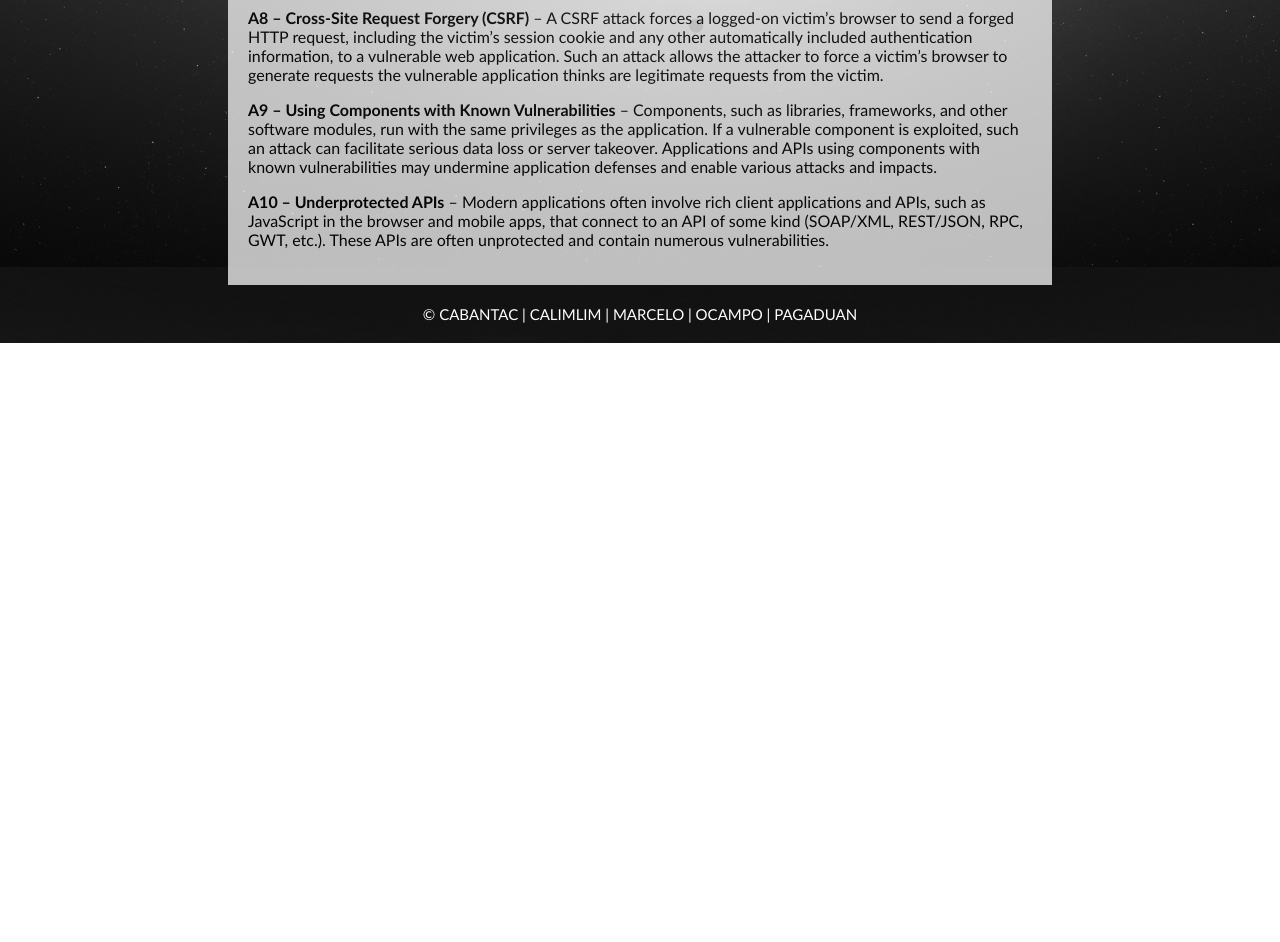
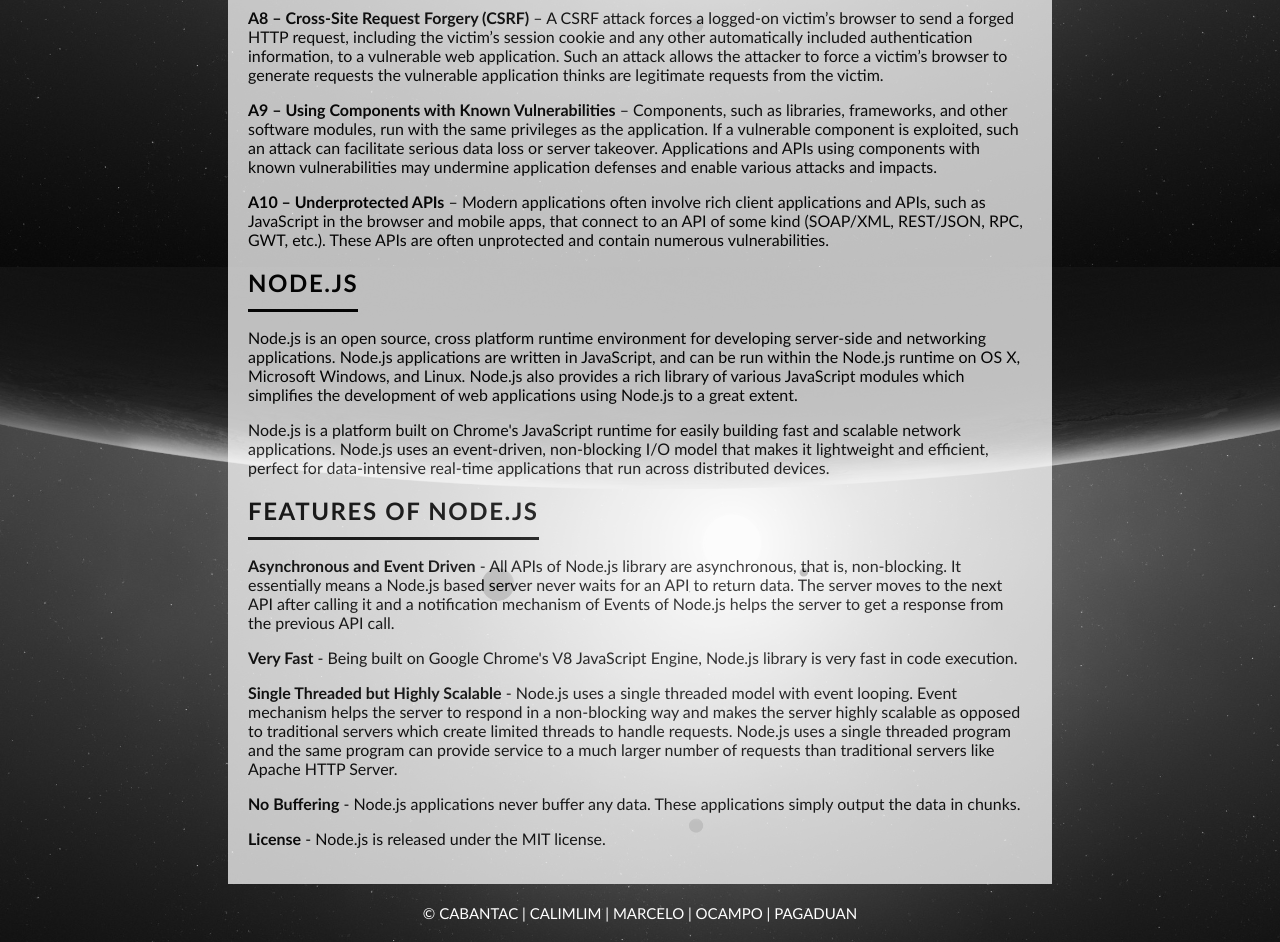
Before and after one commit to aynakora/WebTechLec, a plain HTML site: page WebTech Lec (Semester Long Project)/finals.html in a window 1280 px wide. Shown: the part 5333-6275 px from the top of the page. Before the commit the page ends 5676 px from the top, so only its background shows below. Drawn offline with Linux system fonts and the light colour scheme.

Commit message:
Added some content for the Node.js

```diff
--- a/WebTech Lec (Semester Long Project)/finals.html
+++ b/WebTech Lec (Semester Long Project)/finals.html
@@ -261,6 +261,15 @@
 								<p><b>A9 – Using Components with Known Vulnerabilities</b> – Components, such as libraries, frameworks, and other software modules, run with the same privileges as the application. If a vulnerable component is exploited, such an attack can facilitate serious data loss or server takeover. Applications and APIs using components with known vulnerabilities may undermine application defenses and enable various attacks and impacts.</p>
 								<p><b>A10 – Underprotected APIs</b> – Modern applications often involve rich client applications and APIs, such as JavaScript in the browser and mobile apps, that connect to an API of some kind (SOAP/XML, REST/JSON, RPC, GWT, etc.). These APIs are often unprotected and contain numerous vulnerabilities.</p>
 
+                                <h2 class="major">Node.js</h2>
+                                <p>Node.js is an open source, cross platform runtime environment for developing server-side and networking applications. Node.js applications are written in JavaScript, and can be run within the Node.js runtime on OS X, Microsoft Windows, and Linux. Node.js also provides a rich library of various JavaScript modules which simplifies the development of web applications using Node.js to a great extent.</p>
+                                <p>Node.js is a platform built on Chrome's JavaScript runtime for easily building fast and scalable network applications. Node.js uses an event-driven, non-blocking I/O model that makes it lightweight and efficient, perfect for data-intensive real-time applications that run across distributed devices.</p>
+                                <h2 class="major">Features of Node.js</h2>
+                                <p><b>Asynchronous and Event Driven</b> - All APIs of Node.js library are asynchronous, that is, non-blocking. It essentially means a Node.js based server never waits for an API to return data. The server moves to the next API after calling it and a notification mechanism of Events of Node.js helps the server to get a response from the previous API call.</p>
+                                <p><b>Very Fast</b> - Being built on Google Chrome's V8 JavaScript Engine, Node.js library is very fast in code execution.</p>
+                                <p><b>Single Threaded but Highly Scalable</b> - Node.js uses a single threaded model with event looping. Event mechanism helps the server to respond in a non-blocking way and makes the server highly scalable as opposed to traditional servers which create limited threads to handle requests. Node.js uses a single threaded program and the same program can provide service to a much larger number of requests than traditional servers like Apache HTTP Server.</p>
+                                <p><b>No Buffering</b> - Node.js applications never buffer any data. These applications simply output the data in chunks.</p>
+                                <p><b>License</b> - Node.js is released under the MIT license.</p>
 
 
             </div>
```
